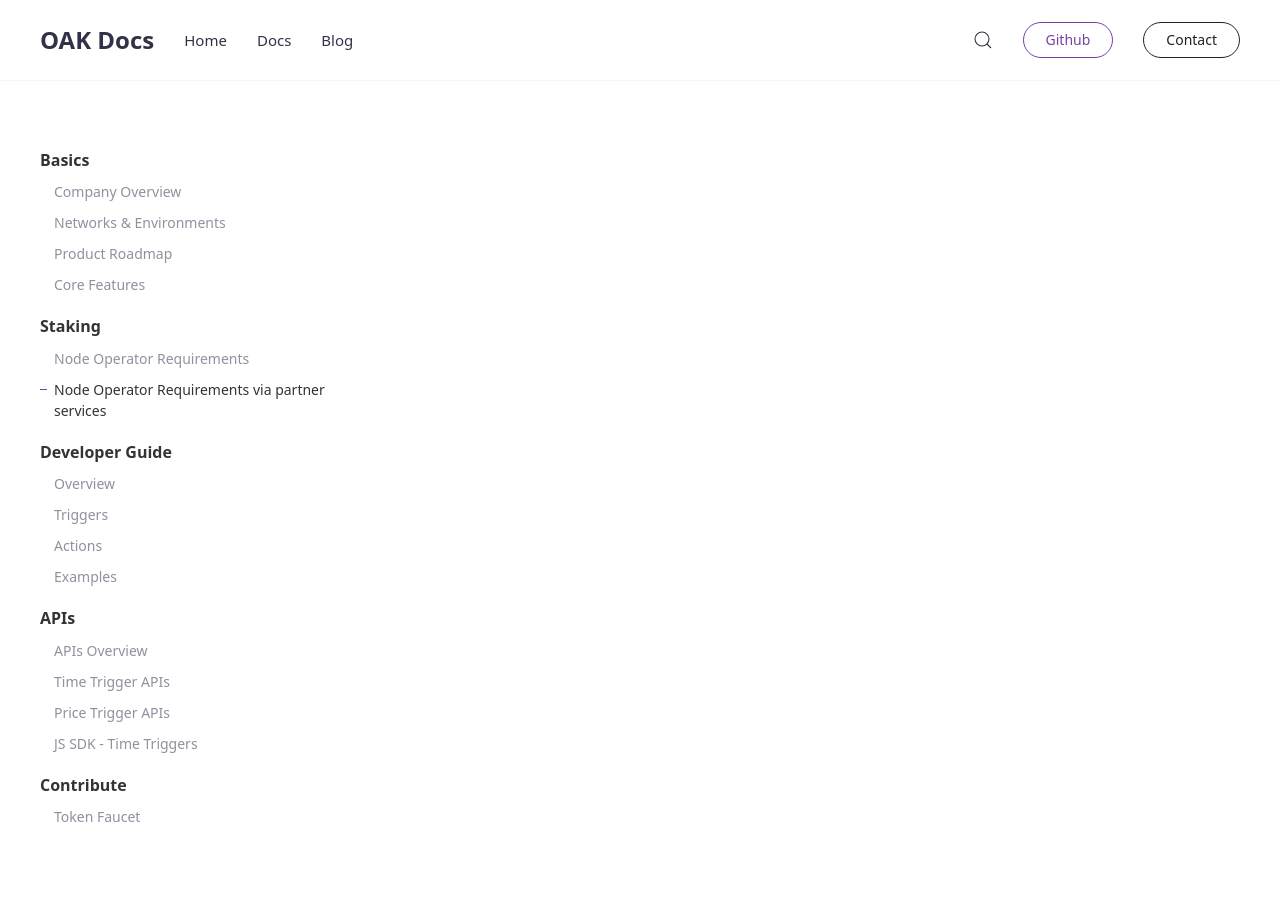
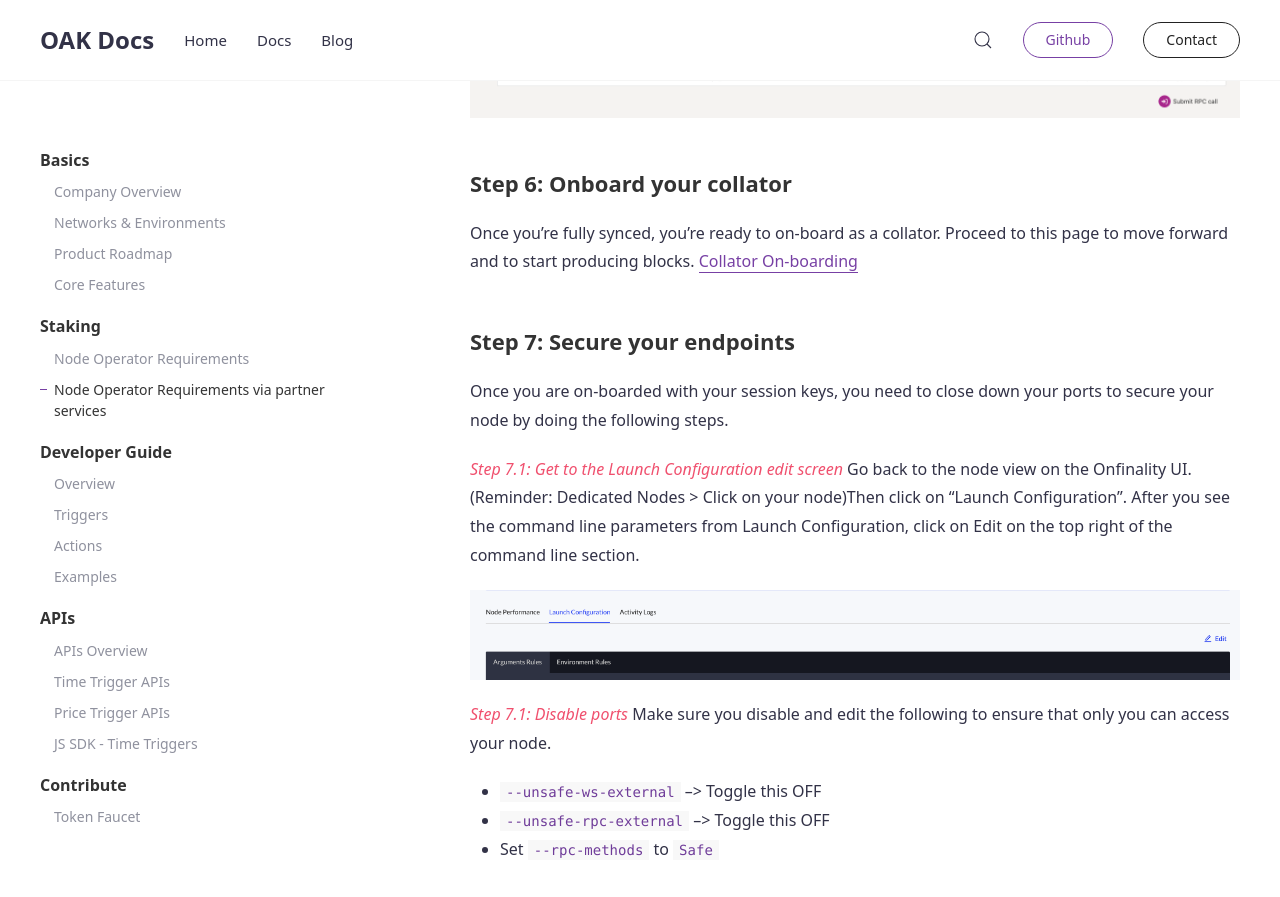
Before and after one commit to AvaProtocol/OAK-docs, a Jekyll site: the page built from _docs/node-operator-requirements-service.md, in a window 1280 px wide and 900 px high, scrolled down 8139 px. Shown: the top 897 px of the window. Built offline with Jekyll 4.4.1, drawn with Linux system fonts in a browser that asks for light colours.

Commit message:
fix links

```diff
--- a/_docs/node-operator-requirements-service.md
+++ b/_docs/node-operator-requirements-service.md
@@ -37,7 +37,7 @@
 ### Step 2: Dedicated Node selection
 Once you've confirmed your account, you are ready to setup a node. Starting with navigating to the Dedicated Nodes section.
 
-![onfinality-setup-1](../assets/img/node-operator/onfinality-setup-1.png)
+![onfinality-setup-1](../../assets/img/node-operator/onfinality-setup-1.png)
 
 Click on *Deploy New Node* Button, and this will direct you to a multi-step node infrastructure setup.
 
@@ -45,7 +45,7 @@
 *Step 3.1: Search for the right network*
 If you'd like to setup Turing, for example, search for "Turing" on the top right search box. Then click on that network spec.
 
-![onfinality-setup-2](../assets/img/node-operator/onfinality-setup-2.png)
+![onfinality-setup-2](../../assets/img/node-operator/onfinality-setup-2.png)
 
 *Step 3.2: Node Configuration*
 The public network spec provided by the OAK Team has the recommended specs above, and is up to date.
@@ -55,17 +55,17 @@
 - Cloud provider & region: We recommend changing up deployment locations and cloud providers. However, certain configurations can allow for a faster node sync time with OnFinality's [Lighting Restore](https://documentation.onfinality.io/support/Lightning-Restore.1651703824.html) feature.
 - Node & storage size: We recommend sticking with the recommended size based on the public network spec.
 
-![onfinality-setup-3](../assets/img/node-operator/onfinality-setup-3.png)
+![onfinality-setup-3](../../assets/img/node-operator/onfinality-setup-3.png)
 
 *Step 3.3: Launch Configuration*
 The parachain and relay chain arguments should be up to date. However, it's always prudent to double check and cross-reference the respective chain specs. See relevant network sections above.
 
-![onfinality-setup-4](../assets/img/node-operator/onfinality-setup-4.png)
+![onfinality-setup-4](../../assets/img/node-operator/onfinality-setup-4.png)
 
 *Step 3.4: Confirmation*
 Double check all of the parameters, configuration and costs. Once you're ready, click "Deploy Node".
 
-![onfinality-setup-5](../assets/img/node-operator/onfinality-setup-5.png)
+![onfinality-setup-5](../../assets/img/node-operator/onfinality-setup-5.png)
 
 ### Step 4: Sync and observe your node
 Once your node is successfully deployed, you can find it in the "Dedicated Nodes" section of the site. Click on your node and observe the following:
@@ -76,20 +76,21 @@
 
 Wait and observe in this step until your node is fully synced to the relay chain and parachain. It's important that BOTH are synced. You can cross-reference the respective network blocks on the [PolkadotJS App](https://polkadot.js.org/apps/?rpc=wss%3A%2F%2Frpc.turing.oak.tech#/explorer).
 
-![onfinality-setup-6](../assets/img/node-operator/onfinality-setup-6.png)
+![onfinality-setup-6](../../assets/img/node-operator/onfinality-setup-6.png)
 
 ### Step 5: Rotate keys in your collator node
 Once your node is fully synced, the next step is to setup an association with the node and its peers. To do so you need to generate a session key. The steps are as follows.
 *Step 5.1: Grab the WSS address*
 In the monitoring view of your node, click the "API Endpoints" button on the top right. You'll see a number of options. Stick with "RPC", and copy the "Websocket" address, starting with `wss://node-*`.
 
-![onfinality-setup-7](../assets/img/node-operator/onfinality-setup-7.png)
+![onfinality-setup-7](../../assets/img/node-operator/onfinality-setup-7.png)
+
 *Step 5.2: Navigate to PolkadotJS' RPC call*
 Take the copied Websocket address, and navigate to PolkadotJS. For ease of reference, [here](https://polkadot.js.org/apps/?rpc=ws%3A%2F%2F127.0.0.1%3A9944#/rpc) is the local development default URL.
 
 Paste the `wss://node-*` address under "custom endpoint" input field, and hit Enter or click "Switch" on the top of the panel.
 
-![onfinality-setup-8](../assets/img/node-operator/onfinality-setup-8.png)
+![onfinality-setup-8](../../assets/img/node-operator/onfinality-setup-8.png)
 
 *Step 5.3: RPC call to rotate keys*
 Once your node's UI has loaded, then click on *Developer > RPC call* in the dropdown. Once your there your URL should look something like `https://polkadot.js.org/apps/?rpc=wss%3A%2F%2Fnode-12345-*#/rpc`. Please follow the following steps:
@@ -98,7 +99,23 @@
 
 If you're managing multiple nodes, you can also double check that the session key is associated with the node by calling `author.hasSessionKeys()` and inserting the session key you believe it's associated with.
 
-![onfinality-setup-9](../assets/img/node-operator/onfinality-setup-9.png)
+![onfinality-setup-9](../../assets/img/node-operator/onfinality-setup-9.png)
 
 ### Step 6: Onboard your collator
-Once you're fully synced, you're ready to on-board as a collator. Proceed to this page to move forward and to start producing blocks. [Collator On-boarding](./collators.md)
+Once you're fully synced, you're ready to on-board as a collator. Proceed to this page to move forward and to start producing blocks. [Collator On-boarding](../../collators.md)
+
+### Step 7: Secure your endpoints
+Once you are on-boarded with your session keys, you need to close down your ports to secure your node by doing the following steps.
+
+*Step 7.1: Get to the Launch Configuration edit screen*
+Go back to the node view on the Onfinality UI. (Reminder: Dedicated Nodes > Click on your node)Then click on "Launch Configuration". After you see the command line parameters from Launch Configuration, click on Edit on the top right of the command line section.
+
+![onfinality-setup-10](../../assets/img/node-operator/onfinality-setup-10.png)
+
+*Step 7.1: Disable ports*
+Make sure you disable and edit the following to ensure that only you can access your node.
+- `--unsafe-ws-external` --> Toggle this OFF
+- `--unsafe-rpc-external` --> Toggle this OFF
+- Set `--rpc-methods` to `Safe`
+
+![onfinality-setup-11](../../assets/img/node-operator/onfinality-setup-11.png)
```
Also changed, not shown: _docs/node-operator-requirements.md (+1 -1 lines), assets/img/node-operator/onfinality-setup-10.png (added), assets/img/node-operator/onfinality-setup-11.png (added).
